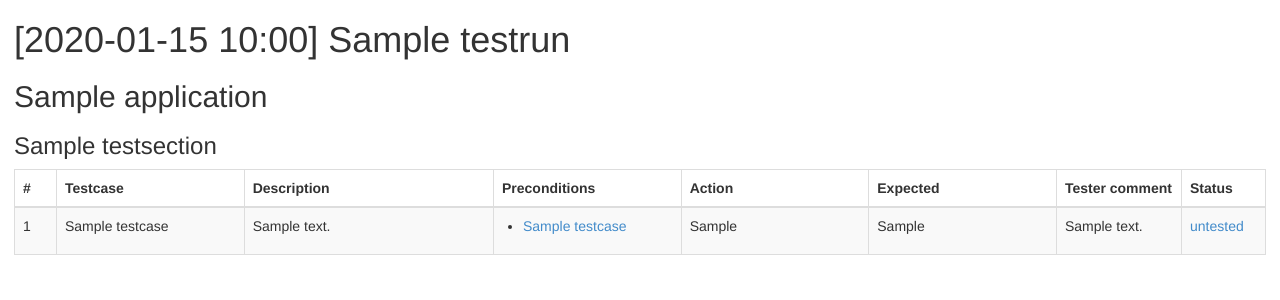
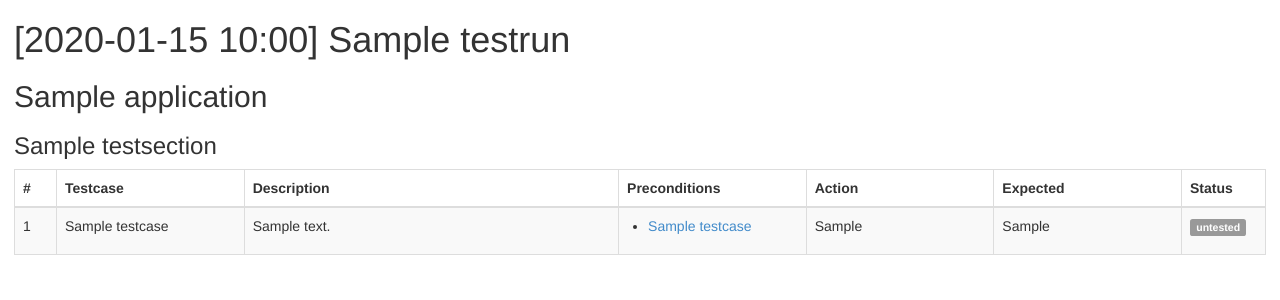
Before and after one commit to rs-dev/Test-Secretary, a Django app: page /testrun/1 in a window 1280 px wide. Shown: the top 300 px of the page. Run offline with Django 3.2, Linux system fonts and the light colour scheme; tables that the repository leaves empty hold one stand-in row (values such as "Sample post"); some libraries are stand-ins or nearby versions.

Commit message:
nicer testrun overview
labels for status
move tester comment to status title

```diff
--- a/test_secretary/forms.py
+++ b/test_secretary/forms.py
@@ -7,5 +7,5 @@ class TestCaseRunForm(forms.ModelForm):
         fields = ['status', 'comment']
         widgets = {
             'comment': forms.Textarea(attrs={'class': 'form-control form-element', 'placeholder': 'Optional comment'}),
-            'status': forms.Select(attrs={'class': 'form-control form-element'},choices=STATUS),
+            'status': forms.Select(attrs={'class': 'form-control form-element'}, choices=STATUS),
         }
--- a/test_secretary/static/css/test_secretary.css
+++ b/test_secretary/static/css/test_secretary.css
@@ -9,3 +9,7 @@
 .form-element {
   margin-bottom: 7px;
 }
+
+a:hover {
+  text-decoration:none;
+}
--- a/test_secretary/templates/test_secretary/edit_testcaserun.html
+++ b/test_secretary/templates/test_secretary/edit_testcaserun.html
@@ -21,9 +21,10 @@
     </div>
   {% endif %}
 
-  <form method=POST action="{% url 'edit_testcaserun' testcaserun.pk %}">
+  <form role="form" method=POST action="{% url 'edit_testcaserun' testcaserun.pk %}">
     {% csrf_token %}
     {{ testcaserun_form }}
-    <input type="submit" value="Save" class="btn btn-primary"></input>
+    <input type="submit" value="Save" class="btn btn-primary form-element"></input>
   </form>
+  <a href="{% url 'testrun_overview' testcaserun.testrun.pk %}" class="btn btn-info">TestRun</a>
 {% endblock %}
--- a/test_secretary/templates/test_secretary/testcaserun_table.html
+++ b/test_secretary/templates/test_secretary/testcaserun_table.html
@@ -16,7 +16,7 @@
           <th>{% trans "Preconditions" %}</th>
           <th>{% trans "Action" %}</th>
           <th>{% trans "Expected" %}</th>
-          <th>{% trans "Tester comment" %}</th>
+          <!--<th>{% trans "Tester comment" %}</th>-->
           <th>{% trans "Status" %}</th>
         </tr>
       </thead>
@@ -41,12 +41,21 @@
                 </ul>
               {% endif %}
             </td>
-            <td style="width: 15%">{{ testcaserun.testcase.action|default:"" }}</td>
-            <td style="width: 15%">{{ testcaserun.testcase.expected|default:"" }}</td>
-            <td style="width: 10%">{{ testcaserun.comment|default:"" }}</td>
-            <td style="width: 6em;">
+            <td style="width: 15%">{{ testcaserun.testcase.action|default:""|linebreaksbr }}</td>
+            <td style="width: 15%">{{ testcaserun.testcase.expected|default:""|linebreaksbr }}</td>
+            <!--<td style="width: 10%">{{
+                testcaserun.comment|default:""|linebreaksbr }}</td>-->
+            <td style="width: 6em;" title="{{ testcaserun.comment|default:"" }}">
               <a href="{% url 'edit_testcaserun' testcaserun.pk %}">
-                {{ testcaserun.get_status_display }}
+                {% if testcaserun.status == 'OK' %}
+                  <span class="label label-success">{{ testcaserun.get_status_display }}</span>
+                {% elif testcaserun.status == 'NOK' %}
+                  <span class="label label-danger">{{ testcaserun.get_status_display }}</span>
+                {% elif testcaserun.status == 'NT' %}
+                  <span class="label label-default">{{ testcaserun.get_status_display }}</span>
+                {% elif testcaserun.status == 'DN' %}
+                  <span class="label label-info">{{ testcaserun.get_status_display }}</span>
+                {% endif %}
               </a>
             </td>
           </tr>
```
